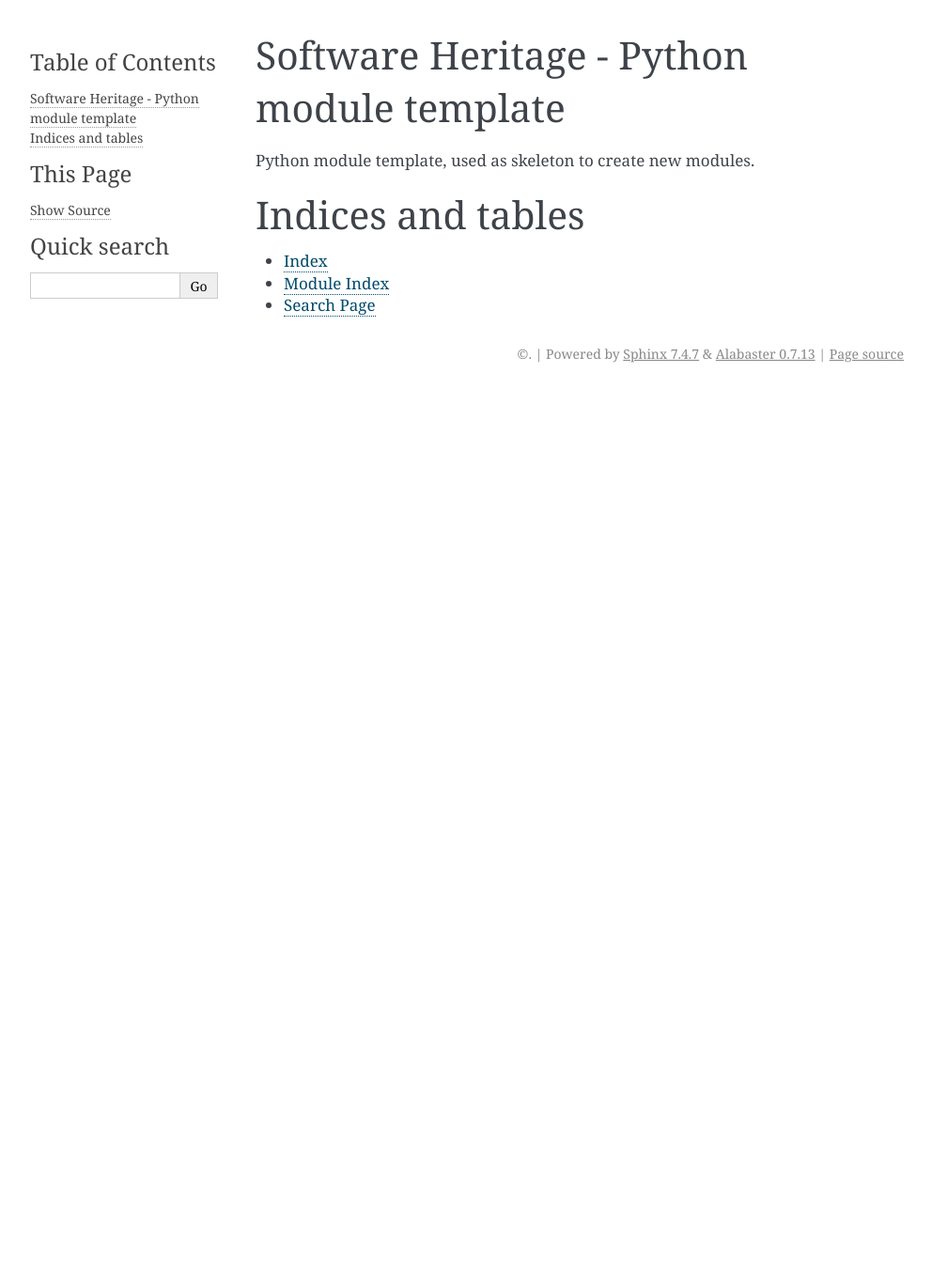
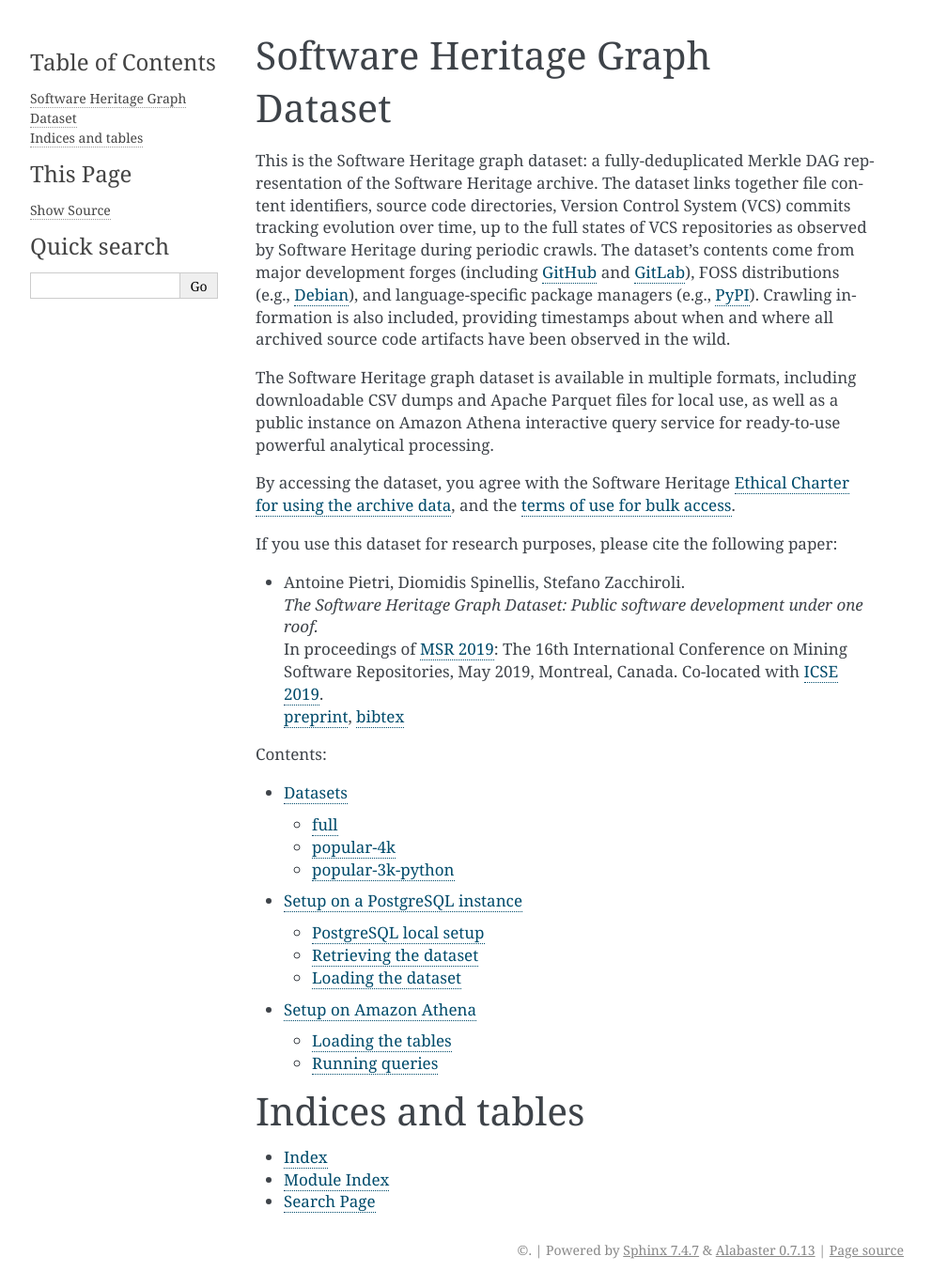
Before and after one commit to SoftwareHeritage/swh-dataset, a Sphinx documentation site: the page built from docs/index.rst, in a window 1280 px wide. Shown: the whole page at 94% size, without its empty margins (148-1140 px from the left). Built offline with Sphinx 7.4.7, drawn with Linux system fonts in a browser that asks for light colours; before the commit the page ends 900 px from its top, so only the background shows below that.

Commit message:
Add first doc draft

```diff
--- /dev/null
+++ b/docs/athena.rst
@@ -0,0 +1,115 @@
+Setup on Amazon Athena
+======================
+
+The Software Heritage Graph Dataset is available as a public dataset in `Amazon
+Athena <https://aws.amazon.com/athena/>`_. Athena uses `presto
+<https://prestodb.github.io/>`_, a distributed SQL query engine, to
+automatically scale queries on large datasets.
+
+The pricing of Athena depends on the amount of data scanned by each query,
+generally at a cost of $5 per TiB of data scanned. Full pricing details are
+available `here <https://aws.amazon.com/athena/pricing/>`_.
+
+Note that because the Software Heritage Graph Dataset is available as a public
+dataset, you **do not have to pay for the storage, only for the queries**
+(except for the data you store on S3 yourself, like query results).
+
+
+Loading the tables
+------------------
+
+.. highlight:: bash
+
+AWS account
+~~~~~~~~~~~
+
+In order to use Amazon Athena, you will first need to `create an AWS account
+and setup billing
+<https://aws.amazon.com/premiumsupport/knowledge-center/create-and-activate-aws-account/>`_.
+
+
+Setup
+~~~~~
+
+Athena needs to be made aware of the location and the schema of the Parquet
+files available as a public dataset. Unfortunately, since Athena does not
+support queries that contain multiple commands, it is not as simple as pasting
+an installation script in the console. Instead, we provide a Python script that
+can be run locally on your machine, that will communicate with Athena to create
+the tables automatically with the appropriate schema.
+
+To run this script, you will need to install a few dependencies on your
+machine:
+
+- For **Ubuntu** and **Debian**::
+
+    sudo apt install python3 python3-boto3 awscli
+
+- For **Archlinux**::
+
+    sudo pacman -S --needed python python-boto3 aws-cli
+
+Once the dependencies are installed, run::
+
+  aws configure
+
+This will ask for an AWS Access Key ID and an AWS Secret Access Key in
+order to give Python access to your AWS account. These keys can be generated at
+`this address
+<https://console.aws.amazon.com/iam/home#/security_credentials>`_.
+
+It will also ask for the region in which you want to run the queries. We
+recommand to use ``us-east-1``, since that's where the public dataset is
+located.
+
+Creating the tables
+~~~~~~~~~~~~~~~~~~~
+
+Download and run the Python script that will create the tables on your account:
+
+.. tabs::
+
+  .. group-tab:: full
+
+    ::
+
+      wget https://annex.softwareheritage.org/public/dataset/graph/latest/athena/tables.py
+      wget https://annex.softwareheritage.org/public/dataset/graph/latest/athena/gen_schema.py
+      ./gen_schema.py
+
+  .. group-tab:: popular-4k
+
+    This dataset is not available on Athena yet.
+
+  .. group-tab:: popular-3k-python
+
+    This dataset is not available on Athena yet.
+
+To check that the tables have been successfully created in your account, you
+can open your `Amazon Athena console
+<https://console.aws.amazon.com/athena/home>`_. You should be able to select
+the database corresponding to your dataset, and see the tables:
+
+.. image:: _images/athena_tables.png
+
+
+Running queries
+---------------
+
+.. highlight:: sql
+
+From the console, once you have selected the database of your dataset, you can
+run SQL queries directly from the Query Editor.
+
+Try for instance this query that computes the most frequent file names in the
+archive::
+
+  SELECT from_utf8(name, '?') AS name, COUNT(DISTINCT target) AS cnt
+  FROM directory_entry_file
+  GROUP BY name
+  ORDER BY cnt DESC
+  LIMIT 10;
+
+Other examples are available in the preprint of our article: `The Software
+Heritage Graph Dataset: Public software development under one roof.
+<https://upsilon.cc/~zack/research/publications/msr-2019-swh.pdf>`_
--- /dev/null
+++ b/docs/datasets.rst
@@ -0,0 +1,83 @@
+Datasets
+========
+
+We provide the full graph dataset along with two, smaller datasets that can be
+used for smaller-scale experiments.
+
+The main URLs of the datasets are relative to our dataset prefix:
+`https://annex.softwareheritage.org/public/dataset/ <https://annex.softwareheritage.org/public/dataset/>`__
+
+full
+----
+
+The ``full`` dataset contains the full Software Heritage Graph. It is available
+in the following formats:
+
+- **PostgreSQL (compressed)**:
+
+  - **URL**: `/graph/latest/sql/
+    <https://annex.softwareheritage.org/public/dataset/graph/latest/sql/>`_
+  - **Total size**: 1.2 TiB
+
+- **Apache Parquet**:
+
+  - **URL**: `/graph/latest/parquet/
+    <https://annex.softwareheritage.org/public/dataset/graph/latest/parquet/>`_
+  - **Total size**: 1.2 TiB
+
+popular-4k
+----------
+
+The ``popular-4k`` dataset contains a subset of 4000 popular
+repositories from GitHub, Gitlab, PyPI and Debian. The selection criteria to
+pick the software origins was the following:
+
+- The 1000 most popular GitHub projects (by number of stars)
+- The 1000 most popular Gitlab projects (by number of stars)
+- The 1000 most popular PyPI projects (by usage statistics, according to the
+  `Top PyPI Packages <https://hugovk.github.io/top-pypi-packages/>`_ database),
+- The 1000 most popular Debian packages (by "votes" according to the `Debian
+  Popularity Contest <https://popcon.debian.org/>`_ database)
+
+This dataset is available in the following formats:
+
+- **PostgreSQL (compressed)**:
+
+  - **URL**: `/graph/latest/popular-4k/sql/
+    <https://annex.softwareheritage.org/public/dataset/graph/latest/popular-4k/sql/>`_
+  - **Total size**: TODO
+
+- **Apache Parquet**:
+
+  - **URL**: `/graph/latest/popular-4k/parquet/
+    <https://annex.softwareheritage.org/public/dataset/graph/latest/popular-4k/parquet/>`_
+  - **Total size**: TODO
+
+popular-3k-python
+-----------------
+
+The ``popular-3k-python`` dataset contains a subset of 3052 popular
+repositories **tagged as being written in the Python language**, from GitHub,
+Gitlab, PyPI and Debian. The selection criteria to pick the software origins
+was the following, similar to ``popular-4k``:
+
+- the 1000 most popular GitHub projects written in Python (by number of stars),
+- the 131 Gitlab projects written in Python that have 2 stars or more,
+- the 1000 most popular PyPI projects (by usage statistics, according to the
+  `Top PyPI Packages <https://hugovk.github.io/top-pypi-packages/>`_ database),
+- the 1000 most popular Debian packages with the
+  `debtag <https://debtags.debian.org/>`_ ``implemented-in::python`` (by
+  "votes" according to the `Debian Popularity Contest
+  <https://popcon.debian.org/>`_ database).
+
+- **PostgreSQL (compressed)**:
+
+  - **URL**: `/graph/latest/popular-3k-python/sql/
+    <https://annex.softwareheritage.org/public/dataset/graph/latest/popular-3k-python/sql/>`_
+  - **Total size**: TODO
+
+- **Apache Parquet**:
+
+  - **URL**: `/graph/latest/popular-3k-python/sql/
+    <https://annex.softwareheritage.org/public/dataset/graph/latest/popular-3k-python/parquet/>`_
+  - **Total size**: TODO
--- a/docs/index.rst
+++ b/docs/index.rst
@@ -1,14 +1,48 @@
 .. _swh-py-template:
 
-Software Heritage - Python module template
-==========================================
+Software Heritage Graph Dataset
+===============================
 
-Python module template, used as skeleton to create new modules.
+This is the Software Heritage graph dataset: a fully-deduplicated Merkle
+DAG representation of the Software Heritage archive. The dataset links
+together file content identifiers, source code directories, Version
+Control System (VCS) commits tracking evolution over time, up to the
+full states of VCS repositories as observed by Software Heritage during
+periodic crawls. The dataset’s contents come from major development
+forges (including `GitHub <https://github.com/>`__ and
+`GitLab <https://gitlab.com>`__), FOSS distributions (e.g.,
+`Debian <debian.org>`__), and language-specific package managers (e.g.,
+`PyPI <https://pypi.org/>`__). Crawling information is also included,
+providing timestamps about when and where all archived source code
+artifacts have been observed in the wild.
 
+The Software Heritage graph dataset is available in multiple formats,
+including downloadable CSV dumps and Apache Parquet files for local use,
+as well as a public instance on Amazon Athena interactive query service
+for ready-to-use powerful analytical processing.
+
+By accessing the dataset, you agree with the Software Heritage `Ethical
+Charter for using the archive
+data <https://www.softwareheritage.org/legal/users-ethical-charter/>`__,
+and the `terms of use for bulk
+access <https://www.softwareheritage.org/legal/bulk-access-terms-of-use/>`__.
+
+
+If you use this dataset for research purposes, please cite the following paper:
+
+*
+    | Antoine Pietri, Diomidis Spinellis, Stefano Zacchiroli.
+    | *The Software Heritage Graph Dataset: Public software development under one roof.*
+    | In proceedings of `MSR 2019 <http://2019.msrconf.org/>`_: The 16th International Conference on Mining Software Repositories, May 2019, Montreal, Canada. Co-located with `ICSE 2019 <https://2019.icse-conferences.org/>`_.
+    | `preprint <https://upsilon.cc/~zack/research/publications/msr-2019-swh.pdf>`_, `bibtex <https://upsilon.cc/~zack/research/publications/msr-2019-swh.bib>`_
 
 .. toctree::
    :maxdepth: 2
    :caption: Contents:
+
+   datasets.rst
+   postgresql.rst
+   athena.rst
 
 
 Indices and tables
--- /dev/null
+++ b/docs/postgresql.rst
@@ -0,0 +1,98 @@
+Setup on a PostgreSQL instance
+==============================
+
+This tutorial will guide you through the steps required to setup the Software
+Heritage Graph Dataset in a PostgreSQL database.
+
+.. highlight:: bash
+
+PostgreSQL local setup
+----------------------
+
+You need to have access to a running PostgreSQL instance to load the dataset.
+This section contains information on how to setup PostgreSQL for the first
+time.
+
+*If you already have a PostgreSQL server running on your machine, you can skip
+to the next section.*
+
+- For **Ubuntu** and **Debian**::
+
+  sudo apt install postgresql
+
+- For **Archlinux**::
+
+  sudo pacman -S --needed postgresql
+  sudo -u postgres initdb -D '/var/lib/postgres/data'
+  sudo systemctl enable --now postgresql
+
+Once PostgreSQL is running, you also need an user that will be able to create
+databases and run queries. The easiest way to achieve that is simply to create
+an account that has the same name as your username and that can create
+databases::
+
+    sudo -u postgres createuser --createdb $USER
+
+
+Retrieving the dataset
+----------------------
+
+You need to download the dataset in SQL format. Use the following command on
+your machine, after making sure that it has enough available space for the
+dataset you chose:
+
+.. tabs::
+
+  .. group-tab:: full
+
+    ::
+
+      mkdir full && cd full
+      wget -c -A gz,sql -nd -r -np -nH https://annex.softwareheritage.org/public/dataset/graph/2019-01-28/sql/
+
+  .. group-tab:: popular-4k
+
+    ::
+
+      mkdir full && cd full
+      wget -c -A gz,sql -nd -r -np -nH https://annex.softwareheritage.org/public/dataset/graph/2019-01-28/popular-4k/sql/
+
+  .. group-tab:: popular-3k-python
+
+    ::
+
+      mkdir full && cd full
+      wget -c -A gz,sql -nd -r -np -nH https://annex.softwareheritage.org/public/dataset/graph/2019-01-28/popular-3k-python/sql/
+
+Loading the dataset
+-------------------
+
+Once you have retrieved the dataset of your choice, create a database that will
+contain it, and load the database:
+
+.. tabs::
+
+  .. group-tab:: full
+
+    ::
+
+      createdb softwareheritage-full
+      psql softwareheritage-full < swh_import.sql
+
+  .. group-tab:: popular-4k
+
+    ::
+
+      createdb softwareheritage-popular-4k
+      psql softwareheritage-popular-4k < swh_import.sql
+
+  .. group-tab:: popular-3k-python
+
+    ::
+
+      createdb softwareheritage-popular-3k-python
+      psql softwareheritage-popular-3k-python < swh_import.sql
+
+
+You can now run SQL queries on your database. Run ``psql <database_name>`` to
+start an interactive PostgreSQL console.
```
Also changed, not shown: docs/_images/athena_tables.png (added).
